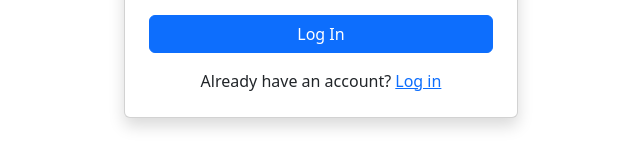
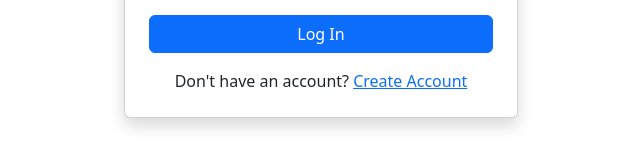
Before and after one commit to alecreates/Cinema-E-Booking-System, a Next.js app: page / in a window 1280 px wide. Shown: the part 497-657 px from the top of the page, without its empty margins (319-959 px from the left). Built offline with nearby package versions, Linux system fonts and the light colour scheme.

Commit message:
Added empty register component

```diff
--- a/app/Login/Login.tsx
+++ b/app/Login/Login.tsx
@@ -79,8 +79,8 @@ const Login = () => {
 
                         {/* Sign up reference */}
                         <div className="text-center">
-                            <span>Already have an account? </span>
-                            <a href="/register">Log in</a>
+                            <span>Don't have an account? </span>
+                            <a href="/Register">Create Account</a>
                         </div>
                     </Card>
                 </Col>
--- /dev/null
+++ b/app/Register/page.tsx
@@ -0,0 +1,12 @@
+import React from 'react';
+
+function Register() {
+  return (
+    // This empty tag syntax is shorthand for <React.Fragment>
+    <>
+      <h1>Register component</h1>
+    </>
+  );
+}
+
+export default Register;
```
